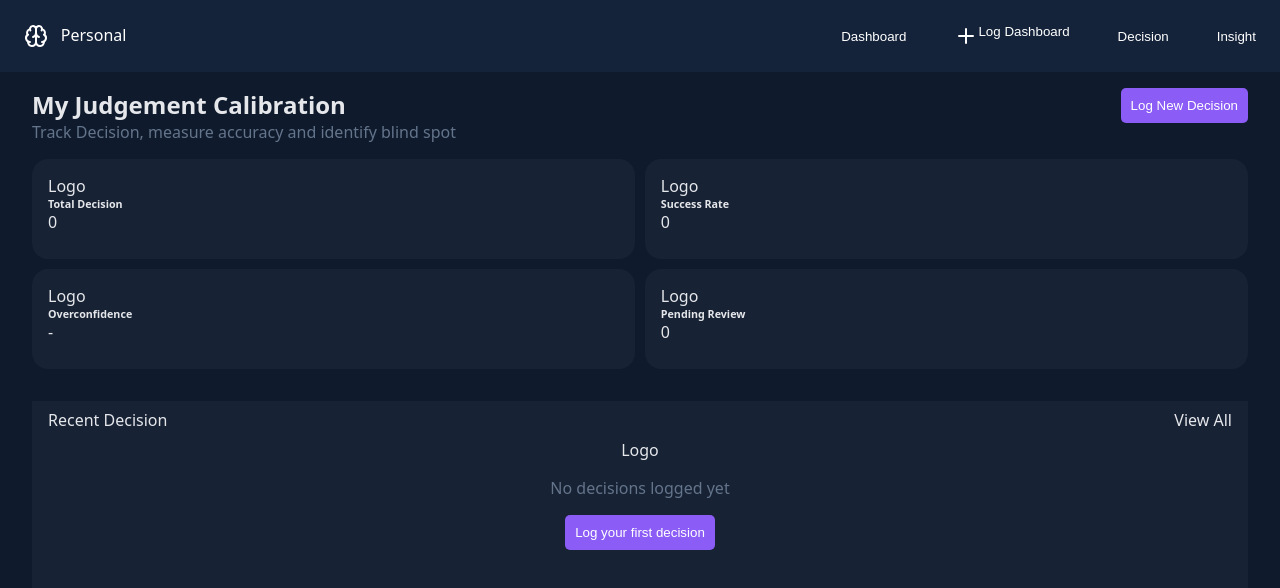
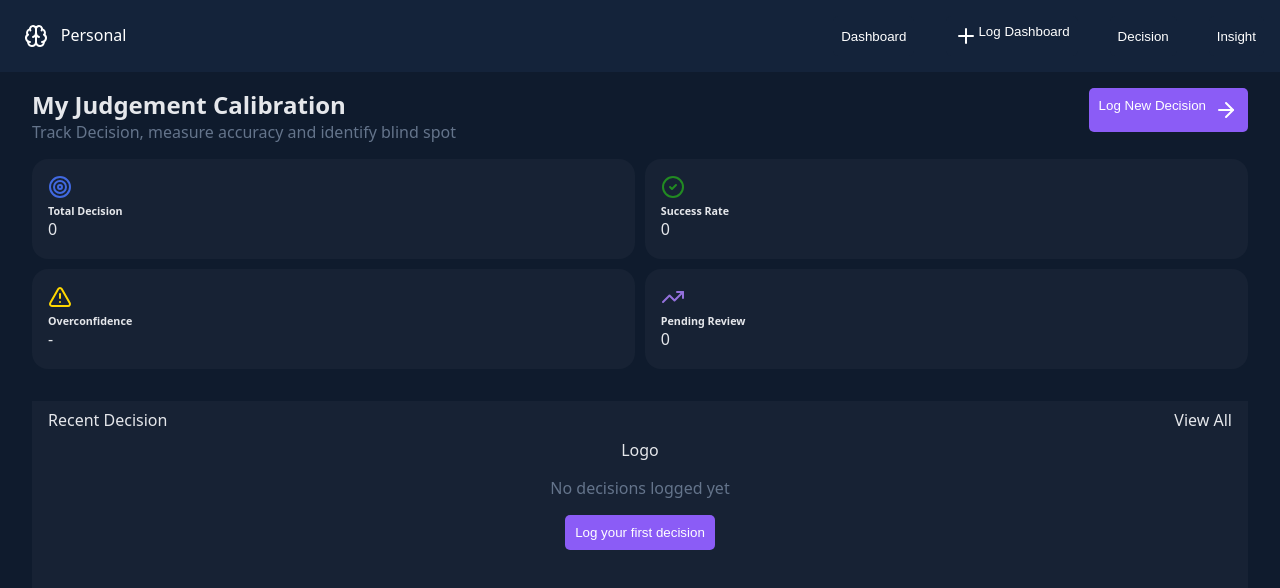
Before and after one commit to IkhwanAL/bayesian-ui, a React (Vite) app in the folder web/: page / in a window 1280 px wide. Shown: the top 588 px of the page. Built offline with nearby package versions, Linux system fonts and the light colour scheme.

Commit message:
feat: add icon in Header and HighlightCard Component

```diff
--- a/web/src/features/dashboard/Header.jsx
+++ b/web/src/features/dashboard/Header.jsx
@@ -2,6 +2,7 @@ import "./Header.css"
 import "../../styles/button.css"
 import "../../styles/text.css"
 import "../../styles/space.css"
+import { ArrowRight } from "lucide-react"
 
 export default function Header() {
   return <>
@@ -11,7 +12,7 @@ export default function Header() {
         <span className="less-important">Track Decision, measure accuracy and identify blind spot</span>
       </div>
       <div id="container-button">
-        <button className="navigation-button">Log New Decision</button>
+        <button className="navigation-button"><div>Log New Decision</div><ArrowRight /> </button>
       </div>
     </div>
   </>
--- a/web/src/features/dashboard/HighlightCard.css
+++ b/web/src/features/dashboard/HighlightCard.css
@@ -13,3 +13,19 @@
   border-radius: 16px;
   padding: 1rem;
 }
+
+.target-icon {
+  color: royalblue
+}
+
+.check-icon {
+  color: forestgreen
+}
+
+.warning-icon {
+  color: gold
+}
+
+.trending-icon {
+  color: mediumpurple
+}
--- a/web/src/features/dashboard/HighlightCard.jsx
+++ b/web/src/features/dashboard/HighlightCard.jsx
@@ -1,32 +1,35 @@
+import { AlertTriangle } from "lucide-react"
 import "./HighlightCard.css"
+import { Target, CheckCircle2 } from "lucide-react"
+import { TrendingUp } from "lucide-react"
 
 export default function HighlightCard() {
   return <>
     <div className="card-grid">
       <div className="card">
         <div>
-          <div>Logo</div>
+          <Target className="target-icon" />
           <h6>Total Decision</h6>
           <p>0</p>
         </div>
       </div>
       <div className="card">
         <div>
-          <div>Logo</div>
+          <CheckCircle2 className="check-icon" />
           <h6>Success Rate</h6>
           <p>0</p>
         </div>
       </div>
       <div className="card">
         <div>
-          <div>Logo</div>
+          <AlertTriangle className="warning-icon" />
           <h6>Overconfidence</h6>
           <p>-</p>
         </div>
       </div>
       <div className="card">
         <div>
-          <div>Logo</div>
+          <TrendingUp className="trending-icon" />
           <h6>Pending Review</h6>
           <p>0</p>
         </div>
--- a/web/src/styles/button.css
+++ b/web/src/styles/button.css
@@ -4,6 +4,9 @@
   padding: 10px;
   border-radius: 5px;
   border: transparent;
+  display: flex;
+  flex-direction: row;
+  gap: 0.5rem;
 }
 
 .navigation-button:hover {
```
